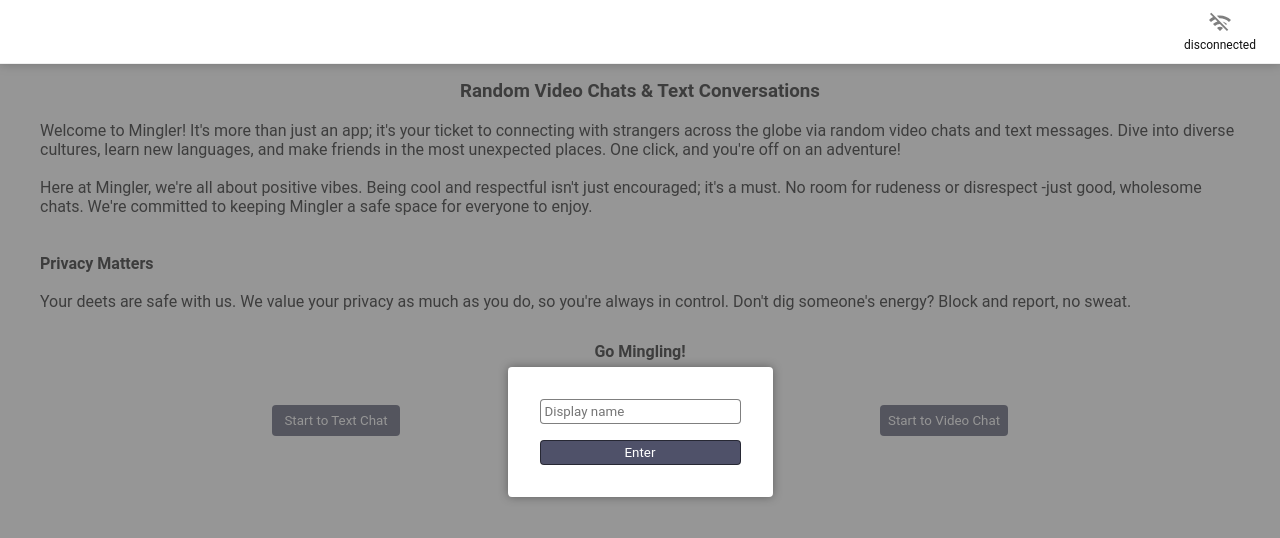
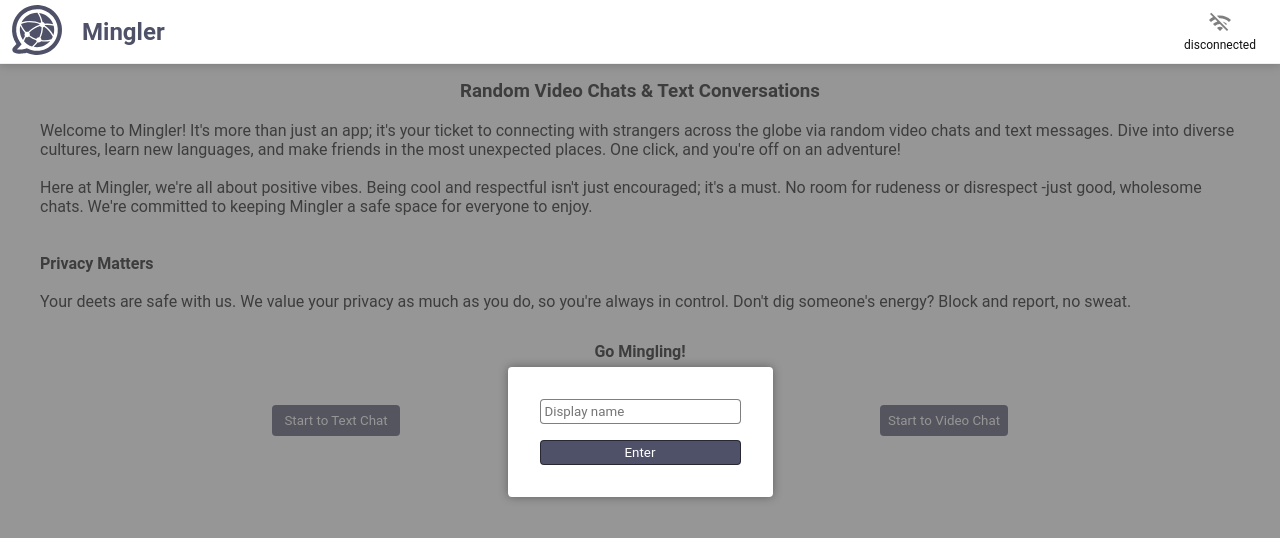
Before and after one commit to PabloAmomo/mingler, a website with bundled scripts: page public/index.html in a window 1280 px wide. Built offline with nearby package versions, Linux system fonts and the light colour scheme.

Commit message:
first commit

```diff
--- a/public/css/styles.css
+++ b/public/css/styles.css
@@ -122,7 +122,7 @@
   z-index: 500;
 }
 body.initializing [data-page],
-body.page-home [data-page='home'] {
+body.page-home [data-page='home']:not(.show-always) {
   display: none !important;
 }
 
--- a/public/index.html
+++ b/public/index.html
@@ -11,10 +11,10 @@
     <header class="z-index-900 shadow-10 height-navbar">
       <nav class="h-100 w-100">
         <div class="container flex-row align-items-center h-100 pr-05 pl-05">
-          <div data-page="home" class="pr-1 navbar-logo cursor-pointer">
+          <div data-page="home" class="pr-1 navbar-logo cursor-pointer show-always">
             <img src="./img/logo-58x58.svg" width="58px" height="58px" />
           </div>
-          <div data-page="home" class="navbar-title primary-color cursor-pointer">
+          <div data-page="home" class="navbar-title primary-color cursor-pointer show-always">
             <h2 data-label-id="title-app"></h2>
           </div>
           <div class="flex-grow-1 flex"></div>
```
